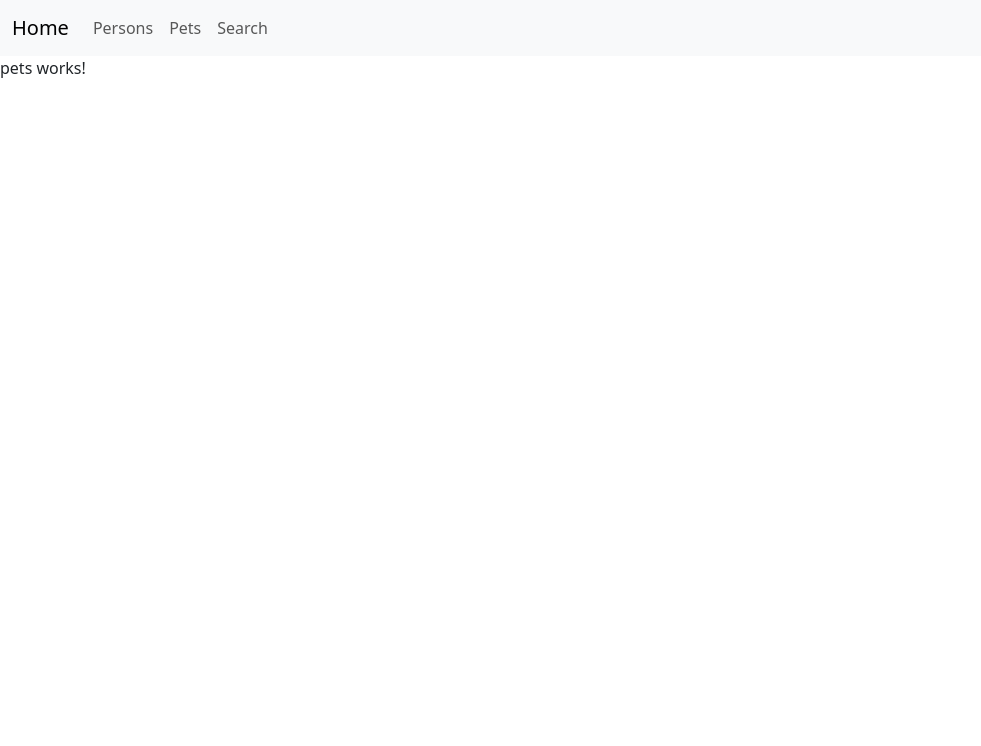
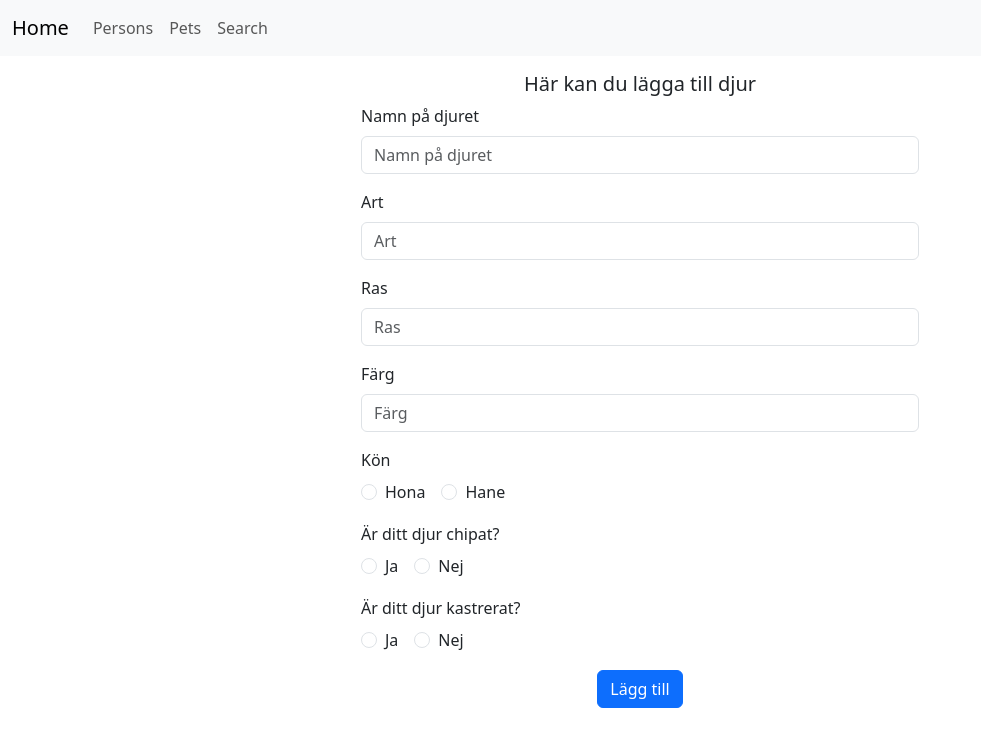
Before and after one commit to blockplocker/PetRegistry, an Angular app in the folder PetRegistry/: page /pets in a window 1280 px wide. Shown: the top 746 px of the page, without its empty margins (0-981 px from the left). Built offline with nearby package versions, Linux system fonts and the light colour scheme.

Commit message:
added html for persons and pets

```diff
--- a/PetRegistry/src/app/persons/persons.html
+++ b/PetRegistry/src/app/persons/persons.html
@@ -1 +1,34 @@
-<p>persons works!</p>
+<div class="container mt-3">
+  <h5 class="text-center">Här kan du lägga till folk i registret</h5>
+  <form class="mx-auto w-50">
+    <div class="mb-3">
+      <div class="mb-3">
+        <label for="firstName" class="form-label">Förnamn</label>
+        <input id="firstName" type="text" class="form-control" placeholder="Förnamn" />
+      </div>
+    </div>
+    <div class="mb-3">
+      <label for="firstName" class="form-label">Efternamn</label>
+      <input type="text" class="form-control" placeholder="Efternamn" />
+    </div>
+    <div class="mb-3">
+      <label for="firstName" class="form-label">Adress</label>
+      <input type="text" class="form-control" placeholder="Adress" />
+    </div>
+    <div class="mb-3">
+      <label for="firstName" class="form-label">Stad</label>
+      <input type="text" class="form-control" placeholder="Stad" />
+    </div>
+    <div class="mb-3">
+      <label for="firstName" class="form-label">Mobil</label>
+      <input type="tel" class="form-control" placeholder="Mobil" />
+    </div>
+    <div class="mb-3">
+      <label for="firstName" class="form-label">Email</label>
+      <input type="email" class="form-control" placeholder="Email" />
+    </div>
+    <div class="mb-3">
+      <button type="submit" class="btn btn-primary">Lägg till</button>
+    </div>
+  </form>
+</div>
--- a/PetRegistry/src/app/pets/pets.html
+++ b/PetRegistry/src/app/pets/pets.html
@@ -1 +1,64 @@
-<p>pets works!</p>
+<div class="container mt-3">
+  <h5 class="text-center">Här kan du lägga till djur</h5>
+  <form class="mx-auto w-50">
+    <div class="mb-3">
+      <label for="animalName" class="form-label">Namn på djuret</label>
+      <input id="animalName" type="text" class="form-control" placeholder="Namn på djuret" />
+    </div>
+
+    <div class="mb-3">
+      <label for="species" class="form-label">Art</label>
+      <input id="species" type="text" class="form-control" placeholder="Art" />
+    </div>
+
+    <div class="mb-3">
+      <label for="breed" class="form-label">Ras</label>
+      <input id="breed" type="text" class="form-control" placeholder="Ras" />
+    </div>
+
+    <div class="mb-3">
+      <label for="color" class="form-label">Färg</label>
+      <input id="color" type="text" class="form-control" placeholder="Färg" />
+    </div>
+
+    <div class="mb-3">
+      <label class="form-label d-block">Kön</label>
+      <div class="form-check form-check-inline">
+        <input class="form-check-input" type="radio" name="gender" id="hona" value="Hona" />
+        <label class="form-check-label" for="hona">Hona</label>
+      </div>
+      <div class="form-check form-check-inline">
+        <input class="form-check-input" type="radio" name="gender" id="hane" value="Hane" />
+        <label class="form-check-label" for="hane">Hane</label>
+      </div>
+    </div>
+
+    <div class="mb-3">
+      <label class="form-label d-block">Är ditt djur chipat?</label>
+      <div class="form-check form-check-inline">
+        <input class="form-check-input" type="radio" name="microchip" id="chipJa" value="ja" />
+        <label class="form-check-label" for="chipJa">Ja</label>
+      </div>
+      <div class="form-check form-check-inline">
+        <input class="form-check-input" type="radio" name="microchip" id="chipNej" value="nej" />
+        <label class="form-check-label" for="chipNej">Nej</label>
+      </div>
+    </div>
+
+    <div class="mb-3">
+      <label class="form-label d-block">Är ditt djur kastrerat?</label>
+      <div class="form-check form-check-inline">
+        <input class="form-check-input" type="radio" name="neutered" id="neuteredJa" value="ja" />
+        <label class="form-check-label" for="neuteredJa">Ja</label>
+      </div>
+      <div class="form-check form-check-inline">
+        <input class="form-check-input" type="radio" name="neutered" id="neuteredNej" value="nej" />
+        <label class="form-check-label" for="neuteredNej">Nej</label>
+      </div>
+    </div>
+
+    <div class="mb-3 text-center">
+      <button type="submit" class="btn btn-primary">Lägg till</button>
+    </div>
+  </form>
+</div>
```
